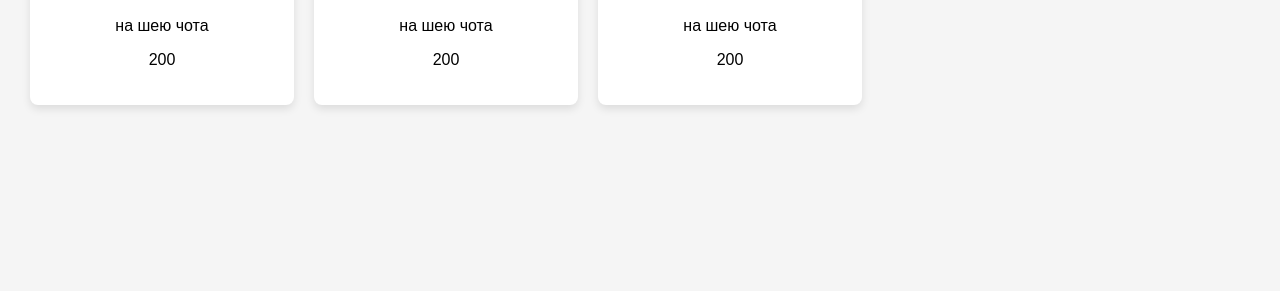
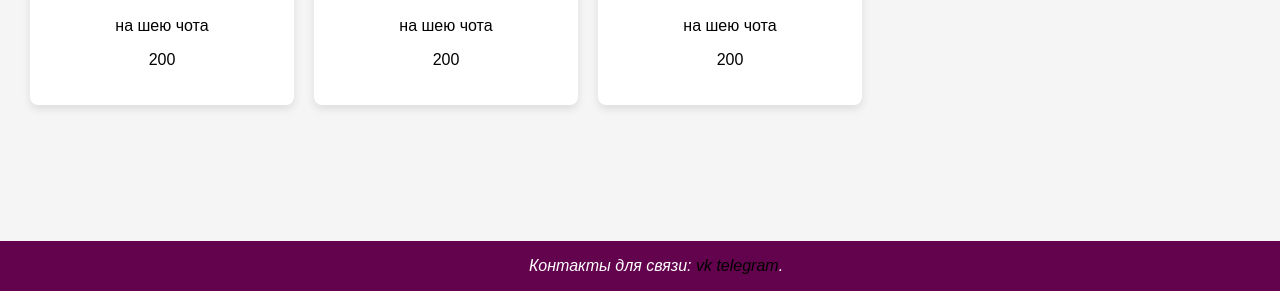
Before and after one commit to elenabeju/elena_beju, a plain HTML site: page content/chota.html in a window 1280 px wide. Shown: the part 509-800 px from the top of the page. Drawn offline with Linux system fonts and the light colour scheme.

Commit message:
Update chota.html

```diff
--- a/content/chota.html
+++ b/content/chota.html
@@ -24,6 +24,7 @@
             justify-content: baseline;
             flex-wrap: wrap;
             padding: 20px;
+
         }
 
         .item {
@@ -34,6 +35,7 @@
             border-radius: 8px;
             transition: transform 0.3s ease;
             text-align: center;
+
         }
 
         .item:hover {
@@ -41,7 +43,7 @@
         }
 
         footer {
-            background-color: #333;
+            background-color: #63034e;
             color: #fff;
             padding: 1em;
             text-align: center;
@@ -49,6 +51,14 @@
             bottom: 0;
             width: 100%;
         }
+
+        a {
+            text-decoration: none; /* Remove underline */
+            color: #000000; /* Set link color */
+            transition: color 0.3s;
+        }
+
+
     </style>
 
 
@@ -109,13 +119,16 @@
     </div>
 
 
-
-
-
-
     </section>
 
 
+</section>
+<footer>
+    <address>
+        Контакты для связи: <a href="vk.com/elena_beju">vk</a>  <a href="https://t.me/lenochka_egorova">telegram</a>.
+    </address>
+
+</footer>
 
 </body>
 </html>
```
